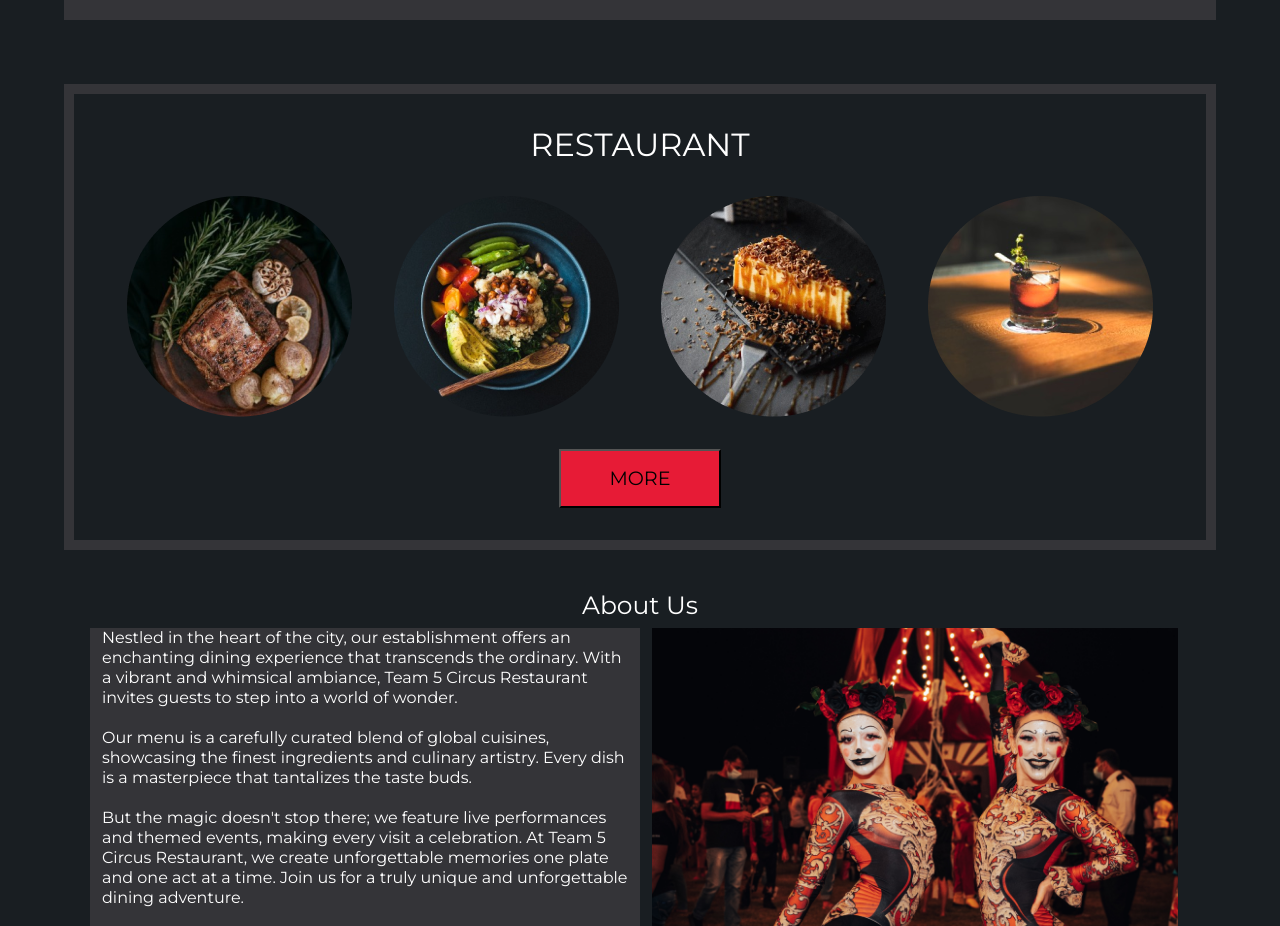
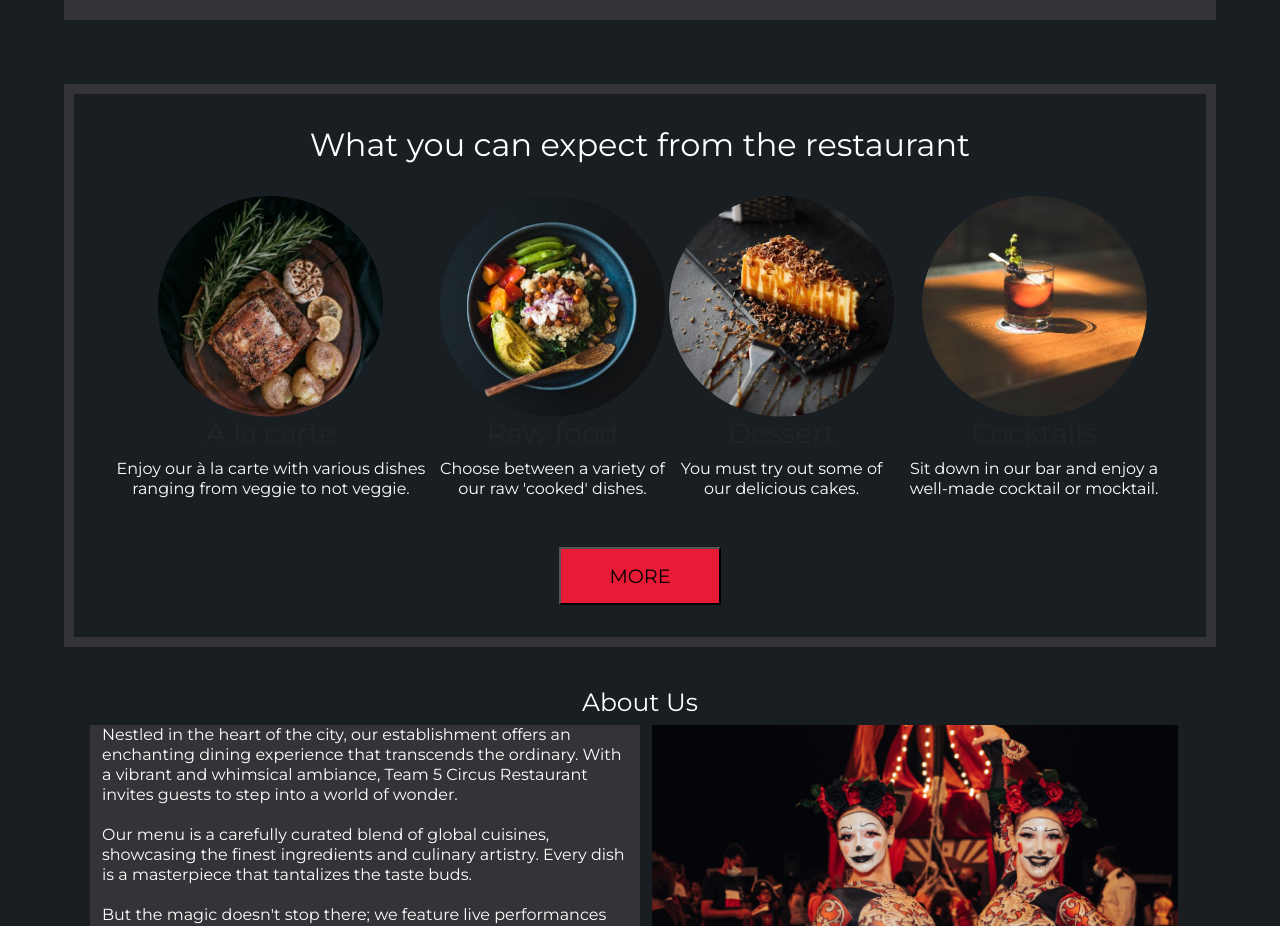
Before and after one commit to AlinaCGM/circus, a React (Create React App) app: page / in a window 1280 px wide. Shown: the part 780-1706 px from the top of the page. Built offline with nearby package versions, Linux system fonts and the light colour scheme.

Commit message:
Reusable Card component created

```diff
--- a/src/components/restaurantComp/RestaurantComp.js
+++ b/src/components/restaurantComp/RestaurantComp.js
@@ -5,15 +5,45 @@ import ellipse2 from "../../assets/ellipse2.png";
 import ellipse3 from "../../assets/ellipse3.png";
 import ellipse4 from "../../assets/ellipse4.png";
 
+function Card({ src, alt, title, description }) {
+  return (
+    <article id="card">
+      <img src={src} alt={alt}></img>
+      <h3>{title}</h3>
+      <p>{description}</p>
+    </article>
+  );
+}
+
 function RestaurantComp() {
   return (
-    <section class="restaurant-section">
-      <h2>RESTAURANT</h2>
+    <section className="restaurant-section">
+      <h2>What you can expect from the restaurant</h2>
       <div class="img-wrapper">
-        <img src={ellipse1} alt="Plate with beff, rosemary and potato"></img>
-        <img src={ellipse2} alt="Pokebowl"></img>
-        <img src={ellipse3} alt="Cake"></img>
-        <img src={ellipse4} alt="Cocktail"></img>
+        <Card
+          src={ellipse1}
+          alt="Plate with beff, rosemary and potato"
+          title="À la carte"
+          description="Enjoy our à la carte with various dishes ranging from veggie to not veggie."
+        />
+        <Card
+          src={ellipse2}
+          alt="Pokebowl"
+          title="Raw food"
+          description="Choose between a variety of our raw 'cooked' dishes."
+        />
+        <Card
+          src={ellipse3}
+          alt="Cake"
+          title="Dessert"
+          description="You must try out some of our delicious cakes."
+        />
+        <Card
+          src={ellipse4}
+          alt="Cocktail"
+          title="Cocktails"
+          description="Sit down in our bar and enjoy a well-made cocktail or mocktail."
+        />
       </div>
       <Button />
     </section>
```
